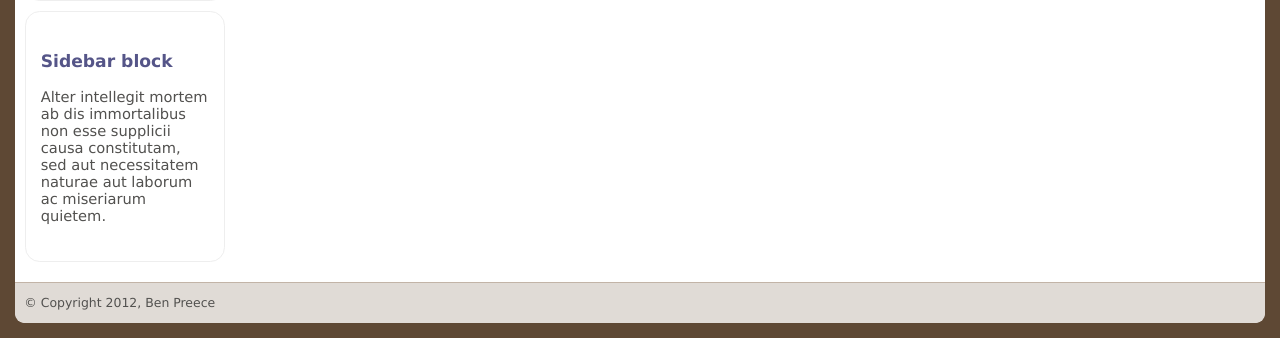
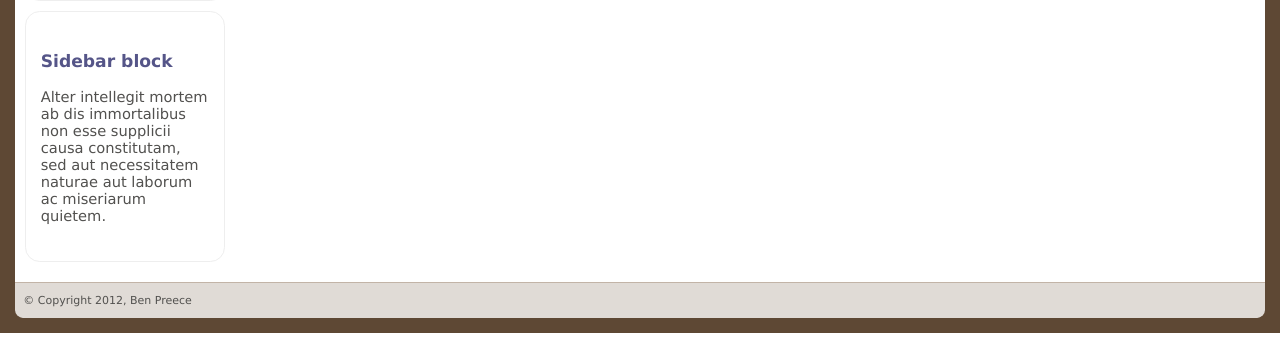
Before and after one commit to bpreece/Njia2, a PHP site: page /index.php in a window 1280 px wide. Shown: the part 749-1087 px from the top of the page. Run offline with PHP 8.4, Linux system fonts and the light colour scheme.

Commit message:
A few more adjustments to the styling

```diff
--- a/style.css
+++ b/style.css
@@ -71,7 +71,7 @@ a.object-ref:hover {
     border-bottom-left-radius: 0.75em;
     border-bottom-right-radius: 0.75em;
     border-top: 1px solid #C2B4A7;
-    font-size: 85%;
+    font-size: 75%;
 }
 
 #title {
```
